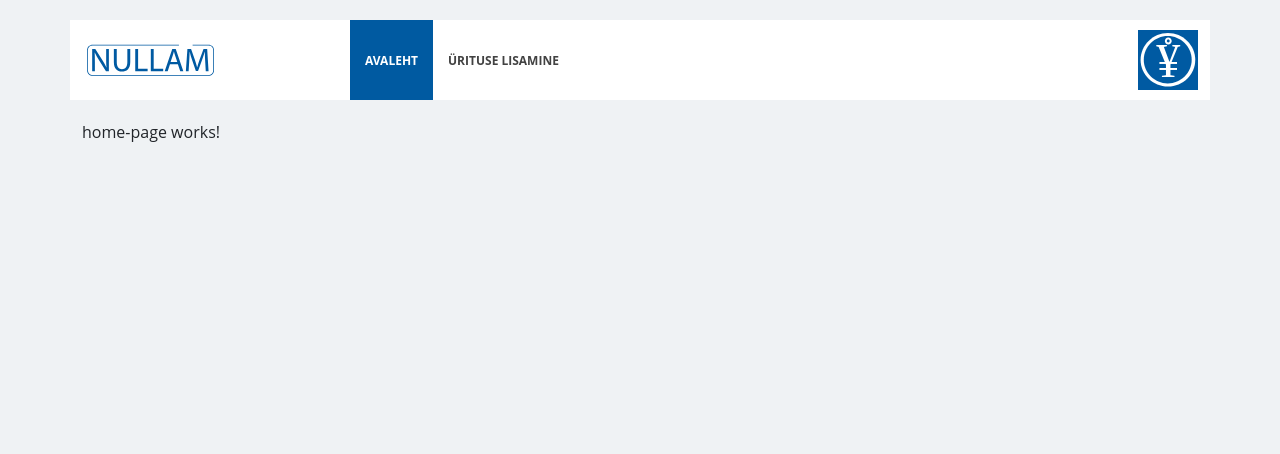
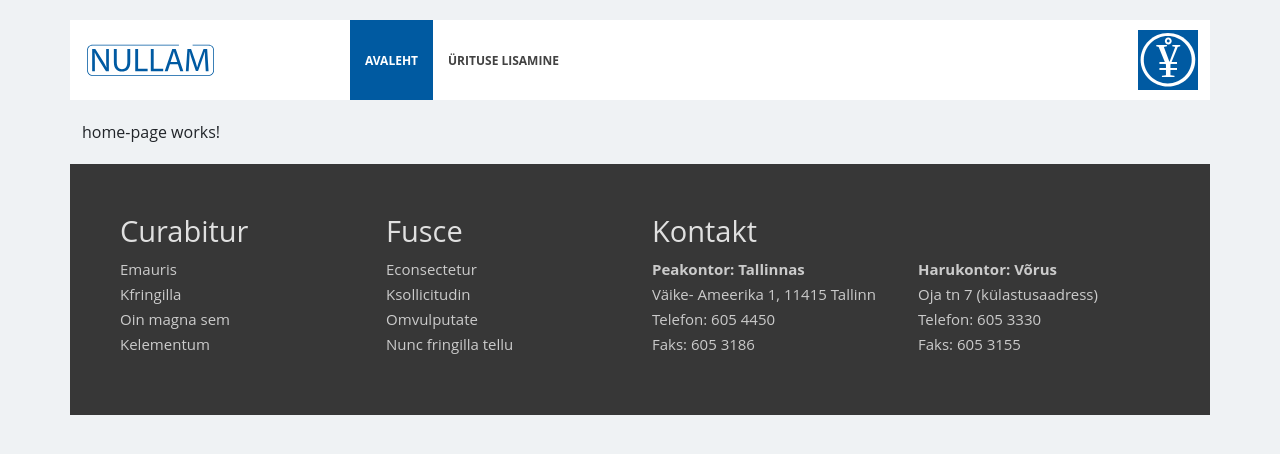
Before and after one commit to vadof/java_test_assignment, an Angular app in the folder guest_registration_system_frontend/: page / in a window 1280 px wide. Shown: the top 454 px of the page. Built offline with nearby package versions, Linux system fonts and the light colour scheme.

Commit message:
create footer

```diff
--- a/guest_registration_system_frontend/src/app/app.module.ts
+++ b/guest_registration_system_frontend/src/app/app.module.ts
@@ -7,12 +7,14 @@ import { NgbModule } from '@ng-bootstrap/ng-bootstrap';
 import { HomePageComponent } from './pages/home-page/home-page.component';
 import { NavbarComponent } from './components/navbar/navbar.component';
 import {NgOptimizedImage} from "@angular/common";
+import { FooterComponent } from './components/footer/footer.component';
 
 @NgModule({
   declarations: [
     AppComponent,
     HomePageComponent,
-    NavbarComponent
+    NavbarComponent,
+    FooterComponent
   ],
   imports: [
     BrowserModule,
--- /dev/null
+++ b/guest_registration_system_frontend/src/app/components/footer/footer.component.html
@@ -0,0 +1,41 @@
+<footer class="footer">
+  <div class="container">
+    <div class="row">
+      <div class="col-lg-3 col-md-6 col-sm-12 mb-md-2 mb-lg-0 mb-sm-2">
+        <h5>Curabitur</h5>
+        <ul class="nav flex-column">
+          <li class="nav-item"><a href="#" class="nav-link">Emauris</a></li>
+          <li class="nav-item"><a href="#" class="nav-link">Kfringilla</a></li>
+          <li class="nav-item"><a href="#" class="nav-link">Oin magna sem</a></li>
+          <li class="nav-item"><a href="#" class="nav-link">Kelementum</a></li>
+        </ul>
+      </div>
+      <div class="col-lg-3 col-md-6 col-sm-12 mb-md-2 mb-lg-0 mb-sm-2">
+        <h5>Fusce</h5>
+        <ul class="nav flex-column">
+          <li class="nav-item"><a href="#" class="nav-link">Econsectetur</a></li>
+          <li class="nav-item"><a href="#" class="nav-link">Ksollicitudin</a></li>
+          <li class="nav-item"><a href="#" class="nav-link">Omvulputate</a></li>
+          <li class="nav-item"><a href="#" class="nav-link">Nunc fringilla tellu</a></li>
+        </ul>
+      </div>
+      <div class="col-lg-3 col-md-6 col-sm-12 mb-sm-2">
+        <h5>Kontakt</h5>
+        <ul class="nav flex-column">
+          <li class="nav-item"><span>Peakontor: Tallinnas</span></li>
+          <li class="nav-item"><a href="#" class="nav-link">Väike- Ameerika 1, 11415 Tallinn</a></li>
+          <li class="nav-item"><a href="#" class="nav-link">Telefon: 605 4450</a></li>
+          <li class="nav-item"><a href="#" class="nav-link">Faks: 605 3186</a></li>
+        </ul>
+      </div>
+      <div class="col-lg-3 col-md-6 col-sm-12 mt-md-auto mb-md-2">
+        <ul class="nav flex-column">
+          <li class="nav-item"><span>Harukontor: Võrus</span></li>
+          <li class="nav-item"><a href="#" class="nav-link">Oja tn 7 (külastusaadress)</a></li>
+          <li class="nav-item"><a href="#" class="nav-link">Telefon: 605 3330</a></li>
+          <li class="nav-item"><a href="#" class="nav-link">Faks: 605 3155</a></li>
+        </ul>
+      </div>
+    </div>
+  </div>
+</footer>
--- /dev/null
+++ b/guest_registration_system_frontend/src/app/components/footer/footer.component.scss
@@ -0,0 +1,45 @@
+.footer {
+  margin: 20px 0;
+  .container {
+    padding: 50px;
+    background-color: #373737;
+    line-height: 25px;
+    font-weight: 400;
+
+    h5 {
+      color: #e0e0e0;
+      font-size: 29px;
+    }
+
+    span {
+      color: #cbcbcb;
+      font-size: 15px;
+      padding: 0;
+      font-weight: 700;
+    }
+
+    a {
+      color: #cbcbcb;
+      font-size: 15px;
+      padding: 0;
+
+      &:hover {
+        text-decoration: underline;
+      }
+    }
+  }
+
+  @media (max-width: 767px) {
+    .row {
+      text-align: center;
+    }
+  }
+
+  @media (max-width: 575px) {
+    .row {
+      div:not(:last-child) {
+        margin-bottom: .5rem !important;
+      }
+    }
+  }
+}
--- a/guest_registration_system_frontend/src/app/components/navbar/navbar.component.scss
+++ b/guest_registration_system_frontend/src/app/components/navbar/navbar.component.scss
@@ -39,7 +39,7 @@ nav {
   color: var(--main-color) !important;
 }
 
-@media (max-width: 768px) {
+@media (max-width: 767px) {
   .navbar {
     .navbar-symbol {
       display: none;
--- a/guest_registration_system_frontend/src/app/pages/home-page/home-page.component.html
+++ b/guest_registration_system_frontend/src/app/pages/home-page/home-page.component.html
@@ -1,2 +1,3 @@
 <app-navbar></app-navbar>
 <p class="container">home-page works!</p>
+<app-footer></app-footer>
```
Also changed, not shown: guest_registration_system_frontend/src/app/components/footer/footer.component.ts (added, +10 -0 lines), 1 other file (tests, documents, lock files or other folders).
